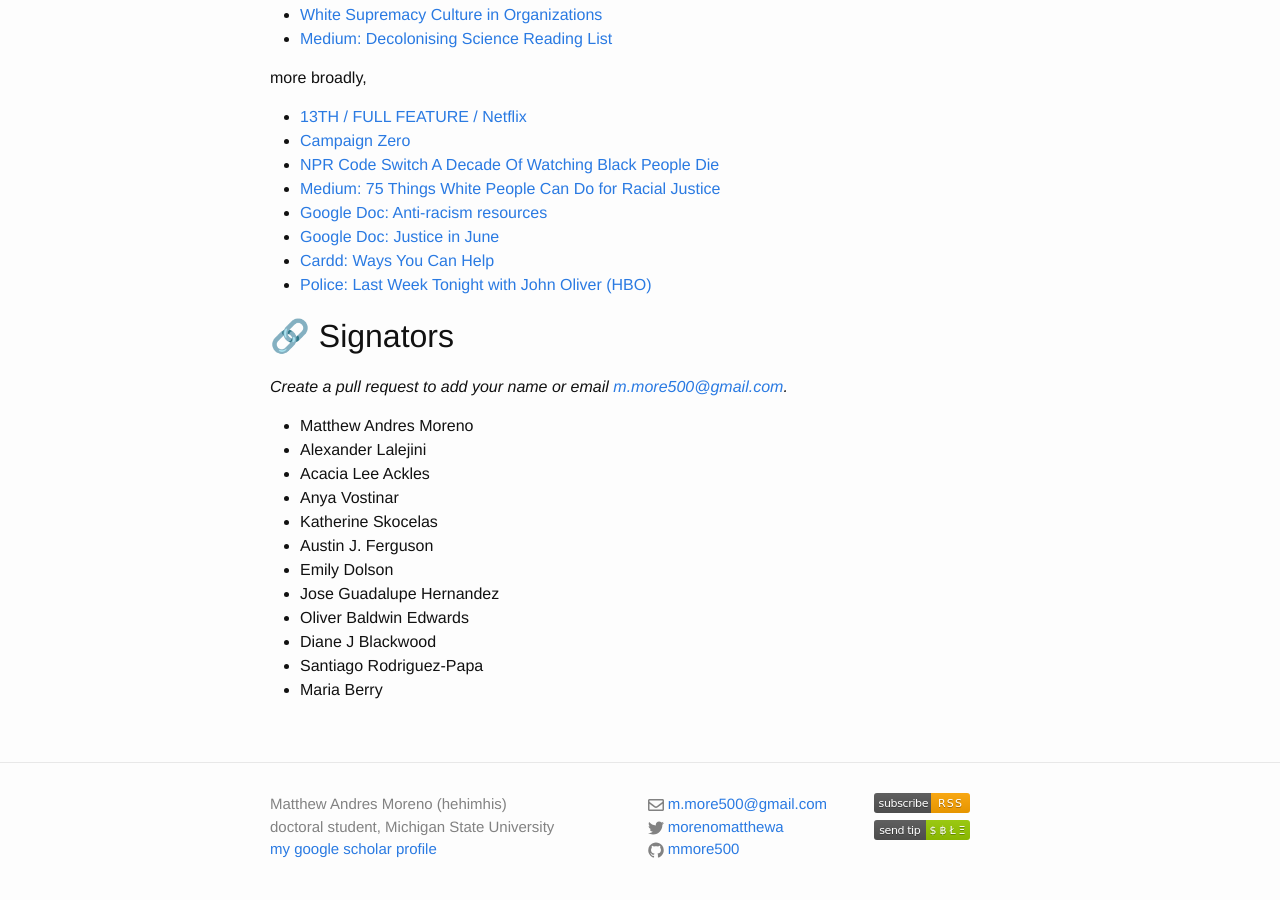
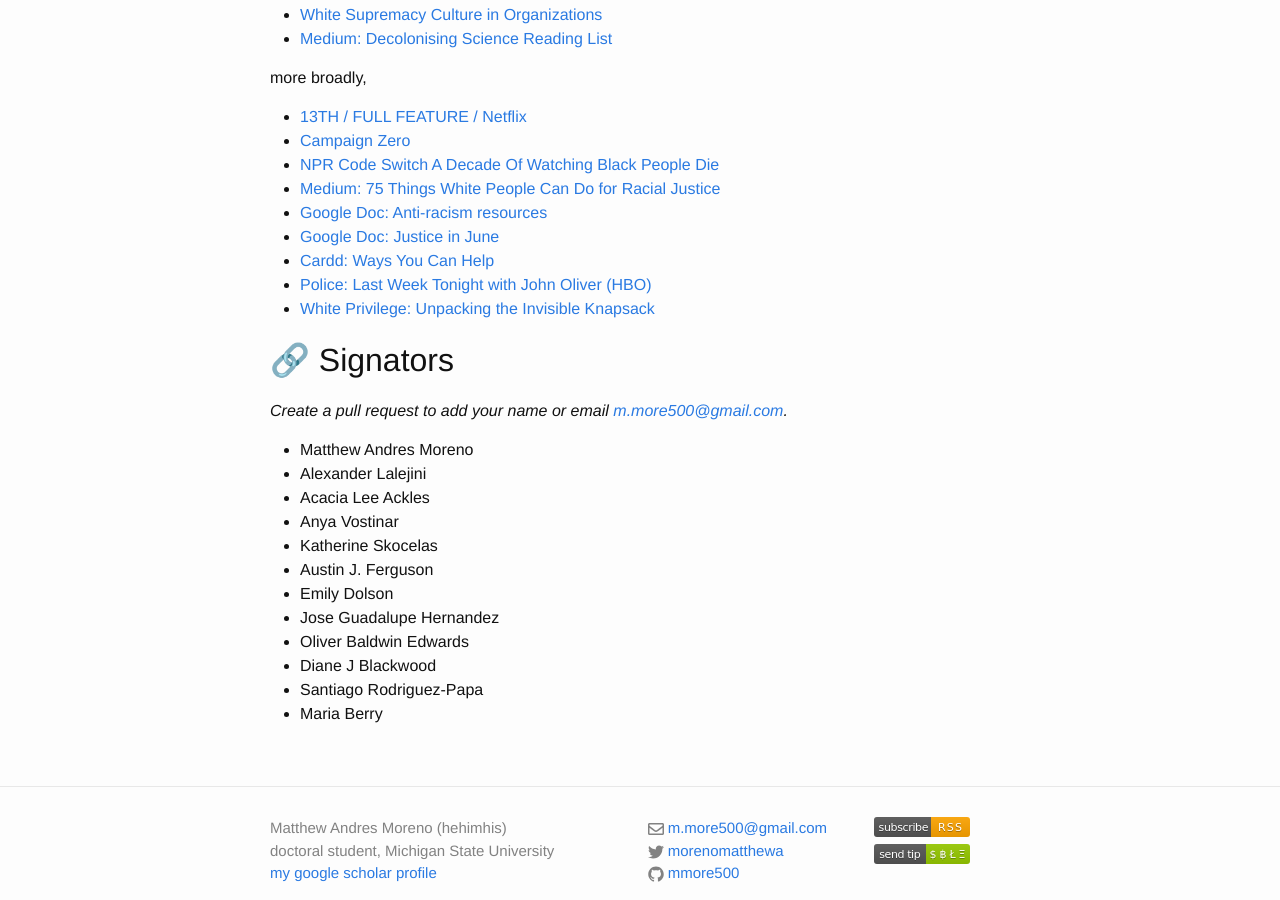
Before and after one commit to mmore500/mmore500.github.io, a Jekyll site: the page built from blog_personal/_posts/2020-06-08-shutdown-stem.md, in a window 1280 px wide and 900 px high, scrolled down 935 px. Built offline with Jekyll 4.4.1, drawn with Linux system fonts in a browser that asks for light colours; comment, search, counter and statistics services are not loaded; before the commit the page ends 1811 px from its top, so only the background shows below that.

Commit message:
Add white privilege link

```diff
--- a/blog_personal/_posts/2020-06-08-shutdown-stem.md
+++ b/blog_personal/_posts/2020-06-08-shutdown-stem.md
@@ -38,6 +38,7 @@ more broadly,
 * [Google Doc: Justice in June](https://bit.ly/junejustice)
 * [Cardd: Ways You Can Help](https://blacklivesmatters.carrd.co/)
 * [Police: Last Week Tonight with John Oliver (HBO)](https://www.youtube.com/watch?v=Wf4cea5oObY)
+* [White Privilege: Unpacking the Invisible Knapsack](https://www.racialequitytools.org/resourcefiles/mcintosh.pdf)
 
 ## Signators
 
```
